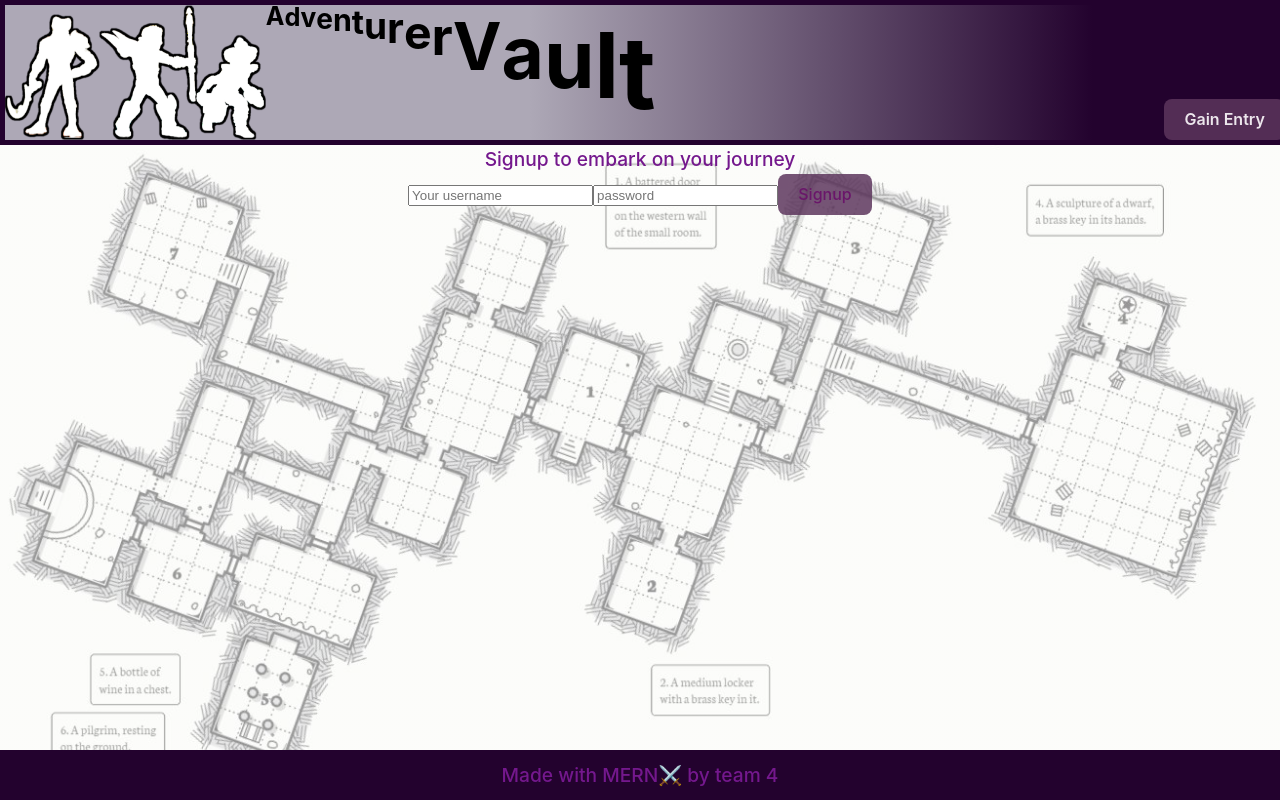
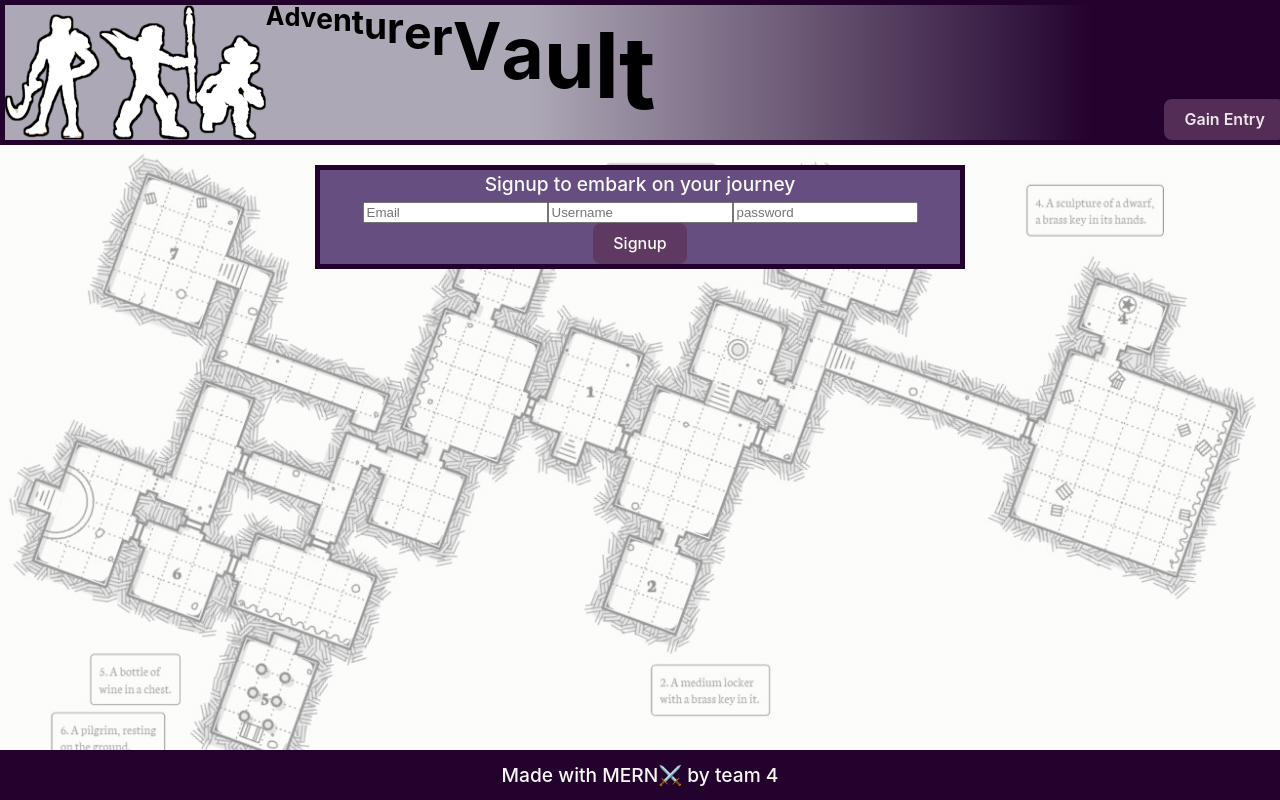
Before and after one commit to TheDorkTrain/Adventurer-Vault, a React (Vite) app in the folder client/: page /signup in a window 1280 px wide. Built offline with nearby package versions, Linux system fonts and the light colour scheme.

Commit message:
glueing everything together

```diff
--- a/client/src/components/header.jsx
+++ b/client/src/components/header.jsx
@@ -13,20 +13,27 @@ const IncreasingHeader = ({ text }) => {
   );
 };
 
-//TODO Separate Log out and Dashboard buttons
+
+  const handleLogout = () => {
+    // Clear the session/token stored in localStorage
+    localStorage.removeItem('token');
+
+    // Redirect the user to the login page
+    window.location.href = '/login';
+  };
 
 function RenderComponent({ type }) {
   switch (type) {
       case '/':
-          return <button className="button ribbon-outset border" id="logout">Exit the Dungeon</button>
+          return <button onClick={handleLogout} style={{color: 'var(--main-light)'}} className="button ribbon-outset border" id="logout">Exit the Dungeon</button>
       case '/login':
           return <button style={{color: 'var(--main-light)'}} className="button ribbon-outset border" id="login"><Link to="/signup">Adventurers Sign Up!</Link></button>
       case '/signup':
-          return <button className="button ribbon-outset border" id="login"><Link to="/signup">Gain Entry</Link></button>
+          return <button className="button ribbon-outset border" id="login"><Link to="/login">Gain Entry</Link></button>
       case '/create':
-          return <button className="button ribbon-outset border" id="logout">Exit the Dungeon</button>, <button className="button ribbon-outset border" id="logout"><Link to="/signup">Back to Camp</Link></button>
+          return <div> <button onClick={handleLogout} style={{color: 'var(--main-light)'}} className="button ribbon-outset border" id="logout">Exit the Dungeon</button> <button className="button ribbon-outset border" id="logout"><Link to="/">Back to Camp</Link></button> </div>
       default:
-          return null;
+          return <button style={{color: 'var(--main-light)'}} className="button ribbon-outset border" id="login"><Link to="/signup">Adventurers Sign Up!</Link></button>;
   }
 }
 
--- a/client/src/index.css
+++ b/client/src/index.css
@@ -154,7 +154,7 @@ align-items: flex-start;
 
 button {
   border-radius: 8px;
-  color: rgb(106, 22, 106);
+  color: var(--main-light);
   border: 1px solid transparent;
   padding: 0.6em 1.2em;
   font-size: 1em;
@@ -192,7 +192,7 @@ footer {
 h4 {
   font-size: 1.2em;
   text-align: center;
-  color: #74188d;
+  color: var(--main-light);
   font-weight: 500;
   margin: 0 auto; /* Add this line to center the element horizontally */
 }
--- a/client/src/pages/Dashboard.jsx
+++ b/client/src/pages/Dashboard.jsx
@@ -1,18 +1,17 @@
-//import { useQuery } from '@apollo/client';
-//import { QUERY_USER } from '../utils/queries'; // Add the missing import statement
+import { useQuery } from '@apollo/client';
+import { QUERY_USER } from '../utils/queries'; // Add the missing import statement
 import { Link } from 'react-router-dom'; // Add the missing import statement
 import React from 'react'; // Add the missing import statement
 import Create from './Create'; // Add the missing import statement
 
 const Dashboard = () => {
 
-  //const { loading, data } = useQuery(QUERY_USER);
-  //const user = data?.me || {};
-  const user = {};
+  const { loading, data } = useQuery(QUERY_USER);
+  const user = data?.me || {};
 
-  // if (loading) {
-  //   return <div>Loading...</div>;
-  // }
+  if (loading) {
+    return <div>Loading...</div>;
+  }
 
 
 
@@ -20,15 +19,15 @@ const Dashboard = () => {
 
 
     <>
-      <div>
-        <h1>{user.username}'s Dashboard</h1>
-        <div>
+    <h1 style={{fontSize: "40px"}}>{user.username}'s Camp</h1>
+      <div style={{display: 'flex', justifyContent: 'center', gap: '10px'}}>
+        <div className="box" style={{display: 'flex', flexDirection: 'column'}}>
           <h2>Your Characters</h2>
-          <ul>
+          <ul style={{listStyleType: 'none'}}>
             {user.characters?.map((character) => (
               <li key={character._id}>
                 <h3>{character.name}</h3>
-                <p>Class: {character.class}</p>
+                {/* <p>Class: {character.class}</p>
                 <p>Level: {character.level}</p>
                 <p>Lineage:
                   {character.lineage ? (
@@ -49,18 +48,20 @@ const Dashboard = () => {
                 <p>Dexterity: {character.dexterity}</p>
                 <p>Constitution: {character.constitution}</p>
                 <p>Intelligence: {character.intelligence}</p>
-                <p>Wisdom: {character.wisdom}</p>
+                <p>Wisdom: {character.wisdom}</p> */}
               </li>
             ))}
           </ul>
-          <h2>View All Characters</h2>
-          <Link to="/characters">View Characters</Link> {/* link to view all characters */}
         </div>
         <div>
-          <h2>Create a New Character</h2>
+        <div className="box2" style={{alignItems: 'center', width: '100%'}}>
           <form>
-            <Link to="/create">Create Character</Link> {/* link to form to create a new character */}
+            <Link to="/create">Create New Character</Link> {/* link to form to create a new character */}
           </form>
+        </div>
+        <div className="box2" style={{alignItems: 'center', width: '100%'}}>
+        <Link to="/characters">View All Characters</Link> {/* link to view all characters */}
+        </div>
         </div>
       </div>
     </>
--- a/client/src/pages/Login.jsx
+++ b/client/src/pages/Login.jsx
@@ -1,8 +1,8 @@
 import { useState } from 'react';
 import { Link } from 'react-router-dom';
 import Header from '../components/header';
-// import { useMutation } from '@apollo/client';
-// import { LOGIN_USER } from '../utils/mutations';
+import { useMutation } from '@apollo/client';
+import { LOGIN_USER } from '../utils/mutations';
 import React, { useEffect } from 'react';
 
 
@@ -11,9 +11,8 @@ import Auth from '../utils/auths';
 // login component
 const Login = () => {
   const [formState, setFormState] = useState({ email: '', password: '' });
-  //const [login, { error, data }] = useMutation(LOGIN_USER);
-const error = {};
-const data = {};
+  const [login, { error, data }] = useMutation(LOGIN_USER);
+
   // update state based on form input changes
   const handleChange = (event) => {
     const { name, value } = event.target;
@@ -48,18 +47,18 @@ const data = {};
   };
 
   return (
-    <>
-      <div className="col-12 col-lg-10">
+    <><div style={{display: "flex", justifyContent: 'center'}}>
+      <div className="box">
         <div className="card">
           <h4 className="card-header bg-dark text-light p-2"></h4>
           <div className="card-body">
             <form onSubmit={handleFormSubmit}>
               <input
                 className="form-input"
-                placeholder="Your username"
-                name="username"
-                type="username"
-                value={formState.username}
+                placeholder="Your email"
+                name="email"
+                type="email"
+                value={formState.email}
                 onChange={handleChange}
               />
               <input
@@ -87,6 +86,7 @@ const data = {};
           </div>
         </div>
       </div>
+      </div>
 
 
     </>
--- a/client/src/pages/Signup.jsx
+++ b/client/src/pages/Signup.jsx
@@ -13,7 +13,7 @@ const Signup = () => {
     event.preventDefault();
     const mutationResponse = await addUser({
       variables: {
-        email: formState.email, password: formState.password,
+        username: formState.username, email: formState.email, password: formState.password,
       },
     });
     const token = mutationResponse.data.addUser.token;
@@ -30,19 +30,27 @@ const Signup = () => {
   };
 
   return (
-    <main className="flex-row justify-center mb-4">
-      <div className="col-12 col-lg-10">
+    <main style={{display: "flex", justifyContent: 'center'}}>
+      <div className="box">
         <div className="card">
-          <h4 className="card-header bg-dark text-light p-2">Signup to embark on your journey</h4>
-          <div className="card-body">
+          <h4 style-={{color: 'var(--main-light)'}} className="card-header bg-dark p-2">Signup to embark on your journey</h4>
+          <div className="card-body" >
           <form onSubmit={handleFormSubmit}>
 
               <input
                 className="form-input"
-                placeholder="Your username"
+                placeholder="Email"
+                name="email"
+                type="text"
+                value={formState.email}
+                onChange={handleChange}
+              />
+              <input
+                className="form-input"
+                placeholder="Username"
                 name="username"
                 type="text"
-                value={formState.email}
+                value={formState.username}
                 onChange={handleChange}
               />
               <input
--- a/client/src/utils/mutations.js
+++ b/client/src/utils/mutations.js
@@ -1,8 +1,8 @@
 import { gql } from '@apollo/client';
 
 export const LOGIN_USER = gql`
-    mutation Login($username: String!, $password: String!) {
-        login(username: $username, password: $password) {
+    mutation Login($email: String!, $password: String!) {
+        login(email: $email, password: $password) {
         token
             user {
                 _id
@@ -12,8 +12,8 @@ export const LOGIN_USER = gql`
 `;
 
 export const ADD_USER = gql`
-    mutation AddUser($username: String!, $password: String!) {
-        addUser(username: $username, password: $password) {
+    mutation AddUser($username: String!, $email: String! $password: String!) {
+        addUser(username: $username, email: $email,  password: $password) {
         token
             user {
                 _id
```
